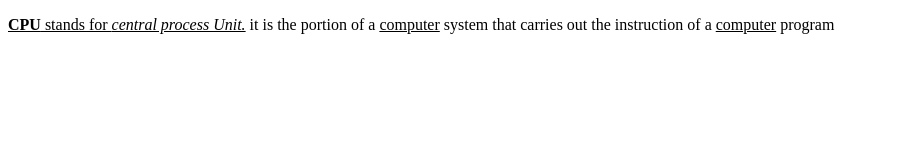
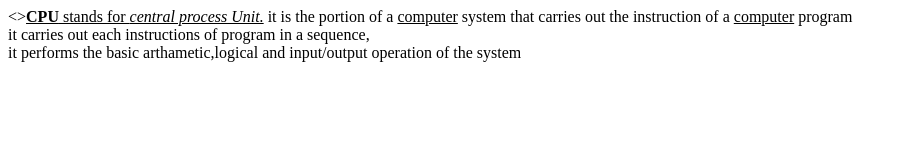
Before and after one commit to iamneo-production/ababeeaadceadaeccdfffebaeceaec, a website: page public/index.html in a window 1280 px wide. Shown: the whole page, without its empty margins (0-908 px from the left). Drawn offline with Linux system fonts and the light colour scheme.

Commit message:
Backup Commit

```diff
--- a/public/index.html
+++ b/public/index.html
@@ -1,12 +1,14 @@
 <!DOCTYPE html>
 <html lang="en">
 <head>
-</html>
-<body>
-       <p><u><b>CPU</b> stands for <i>central process Unit.</i></u>
+
+       <><u><b>CPU</b> stands for <i>central process Unit.</i></u>
         it is the portion of a <u>computer</u> system that carries
-        out the instruction of a <u>computer</u> program
+        out the instruction of a <u>computer</u> program<br>
+        it carries out each instructions of program in a sequence,<br>
+        it performs the basic arthametic,logical and input/output operation of the system<br>
 </p>
+     <link rel="stylesheet" herf=""
 </head>
 </body>
 </html>
```
